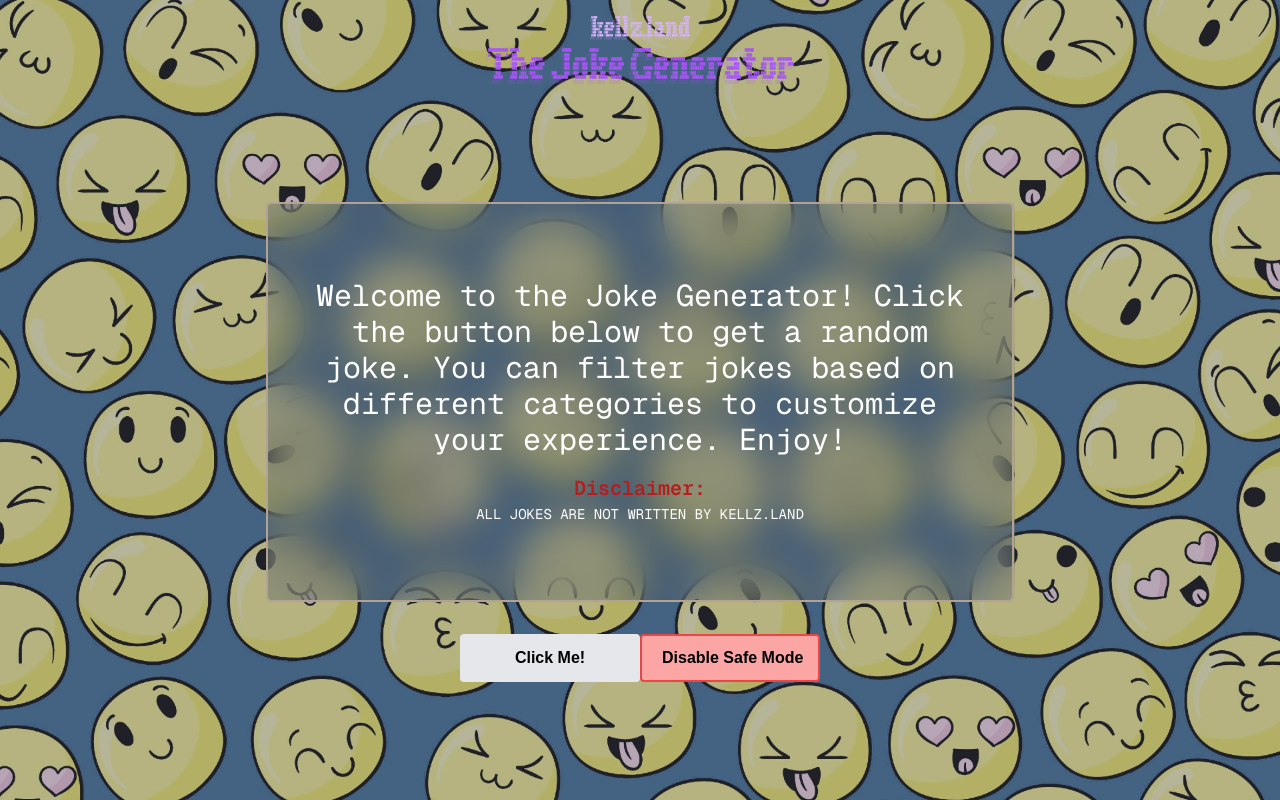
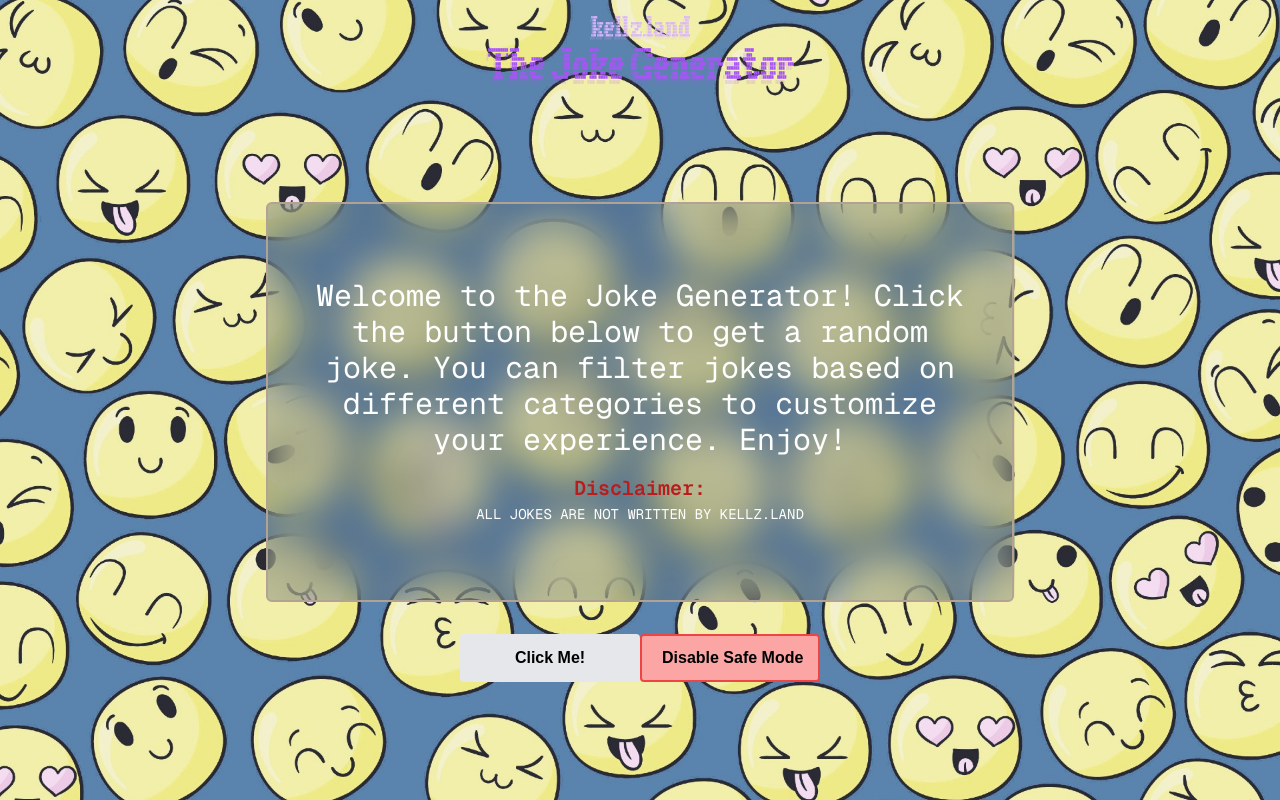
Before and after one commit to Kelly-Esquejo/kellz.land, a Next.js app: page /joke in a window 1280 px wide. Built offline with nearby package versions, Linux system fonts and the light colour scheme; a web font is replaced by a local one.

Commit message:
Removed reduced opacity

```diff
--- a/src/app/joke/page.tsx
+++ b/src/app/joke/page.tsx
@@ -151,7 +151,7 @@ const JokeGenerator: React.FC = () => {
                 src={bgImg.src}
                 alt={bgImg.alt}
                 fill
-                className="absolute top-0 left-0 z-[-1] object-cover w-full h-full sm:object-center brightness-75"
+                className="absolute top-0 left-0 z-[-1] object-cover w-full h-full sm:object-center "
                 priority
             />
             <header className="text-center">
```
